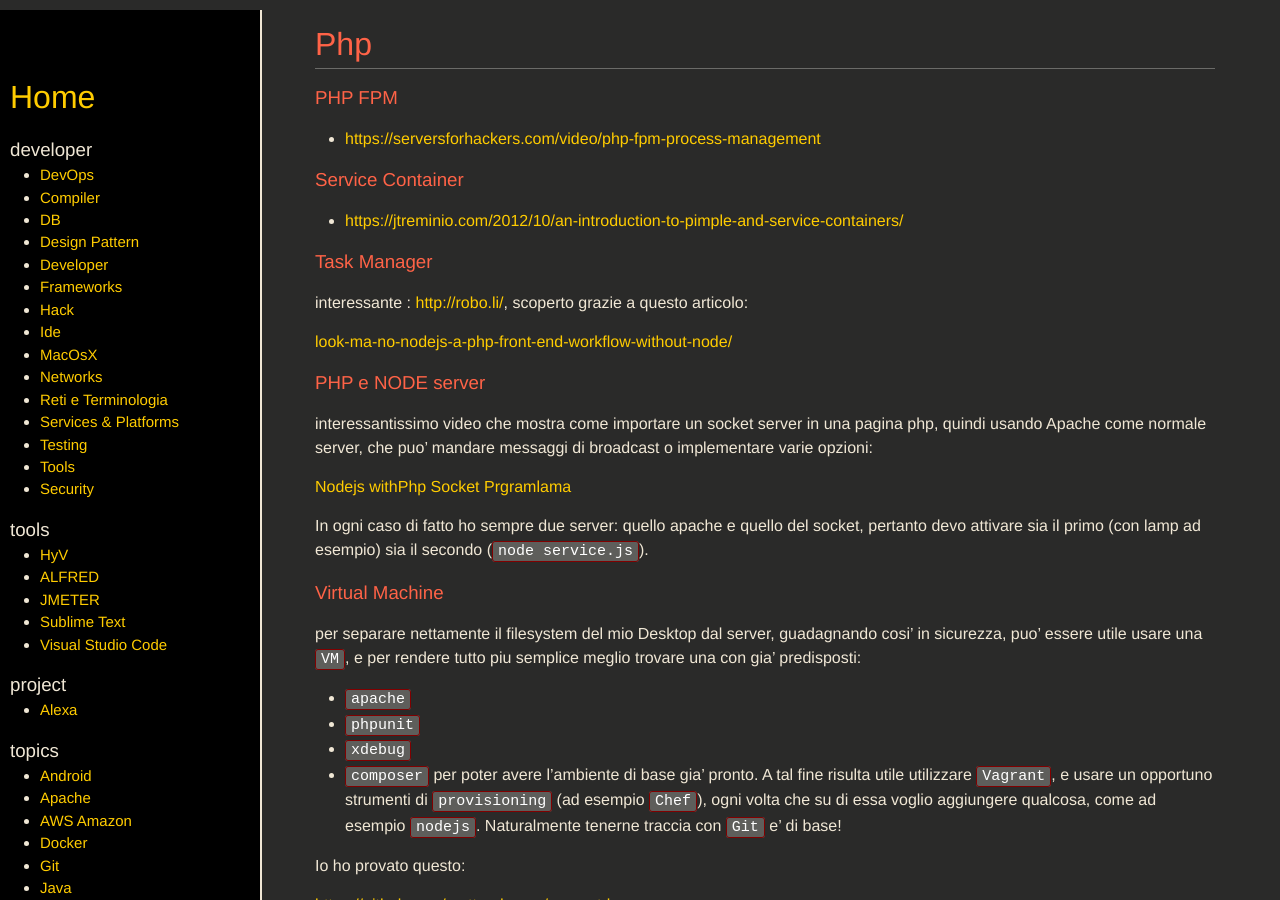
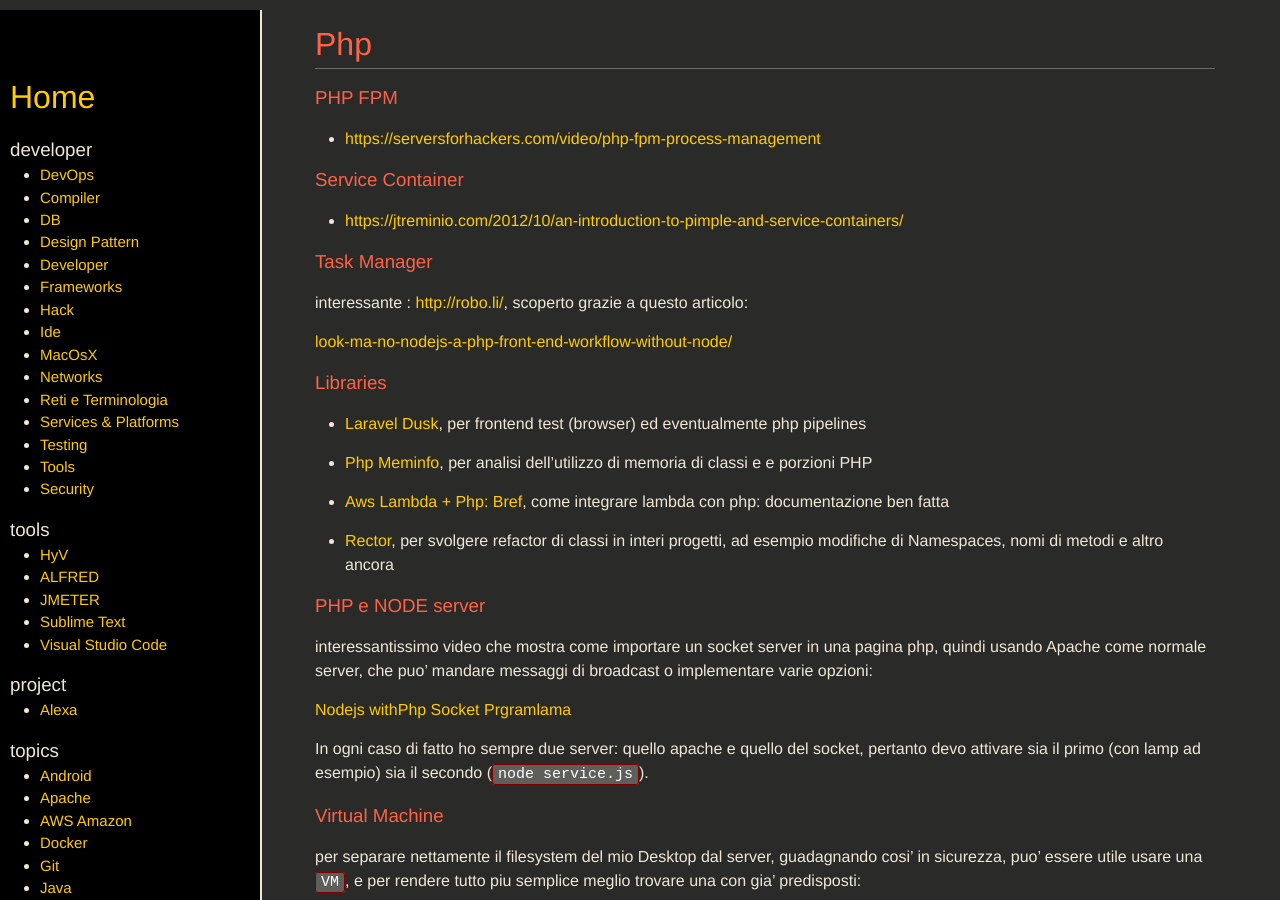
Before and after one commit to SimoSca/own-memo, a Jekyll site: the page built from _pages/topics/php.md, in a window 1280 px wide and 900 px high. Built offline with Jekyll 4.4.1, drawn with Linux system fonts in a browser that asks for light colours; nearby versions of some CDN libraries.

Commit message:
[notes] Added some php tool

```diff
--- a/_pages/topics/php.md
+++ b/_pages/topics/php.md
@@ -12,11 +12,23 @@
 
 - [https://jtreminio.com/2012/10/an-introduction-to-pimple-and-service-containers/](https://jtreminio.com/2012/10/an-introduction-to-pimple-and-service-containers/)
 
+
 ### Task Manager
 
 interessante : [http://robo.li/](http://robo.li/), scoperto grazie a questo articolo:
 
 [look-ma-no-nodejs-a-php-front-end-workflow-without-node/](https://www.sitepoint.com/look-ma-no-nodejs-a-php-front-end-workflow-without-node/)
+
+
+### Libraries
+
+- [Laravel Dusk](https://laravel.com/docs/5.8/dusk), per frontend test (browser) ed eventualmente php pipelines
+
+- [Php Meminfo](https://github.com/BitOne/php-meminfo), per analisi dell'utilizzo di memoria di classi e e porzioni PHP
+
+- [Aws Lambda + Php: Bref](https://bref.sh/docs/), come integrare lambda con php: documentazione ben fatta
+
+- [Rector](https://github.com/rectorphp/rector), per svolgere refactor di classi in interi progetti, ad esempio modifiche di Namespaces, nomi di metodi e altro ancora
 
 
 ### PHP e NODE server
@@ -50,7 +62,6 @@
 
 
 ### Composer
-
 
 #### TOKEN
 
```
